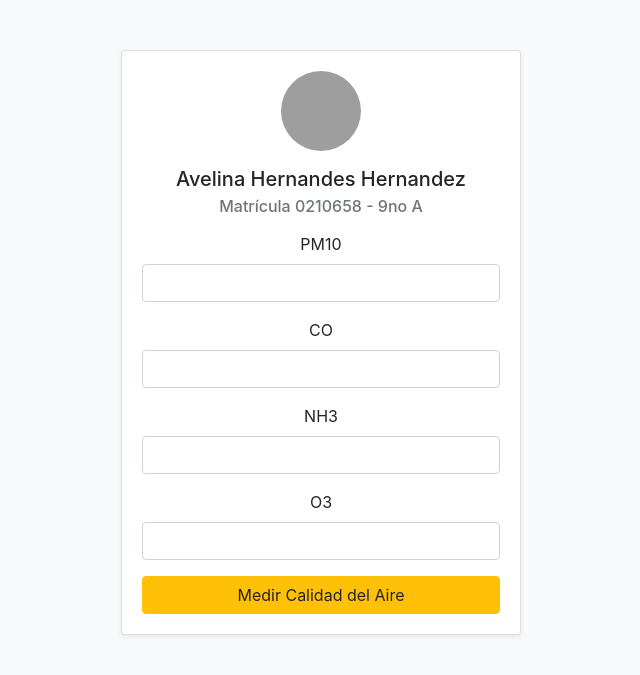
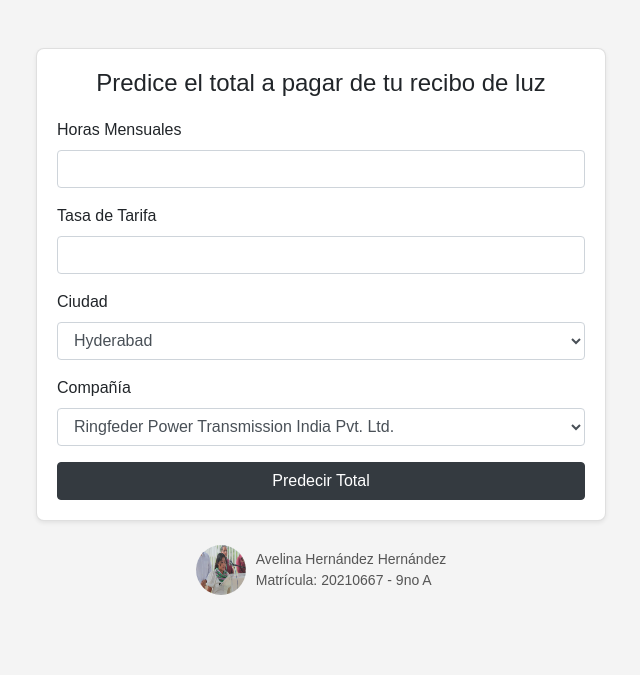
Before and after one commit to AvelinaHdez/mes_2, a Flask app: page / in a window 1280 px wide. Shown: the top 675 px of the page, without its empty margins (319-959 px from the left). Run offline with Flask 3, Linux system fonts and the light colour scheme; parts of the project's set-up code (start-up, migrations or seed data) failed here and were passed over; some libraries are stand-ins or nearby versions; grey boxes are pictures that could not be loaded.

Commit message:
nuevos archivos

```diff
--- a/app.py
+++ b/app.py
@@ -1,51 +1,34 @@
-from flask import Flask, request, render_template
+from flask import Flask, render_template, request
+import joblib
 import pandas as pd
-import joblib
 
 app = Flask(__name__)
 
-# Load the model and scaler
-model = joblib.load('model.pkl')
+# Cargar el modelo y el escalador
+model = joblib.load('modelo.pkl')
 scaler = joblib.load('escalador.pkl')
 
 @app.route('/', methods=['GET', 'POST'])
 def index():
+    total = None
     if request.method == 'POST':
-        try:
-            pm10 = float(request.form['pm10'])
-            co = float(request.form['co'])
-            nh3 = float(request.form['nh3'])
-            o3 = float(request.form['o3'])
+        # Obtener los datos del formulario
+        horas = float(request.form['horas'])
+        tasa = float(request.form['tasa'])
+        ciudad = float(request.form['ciudad'])
+        compania = float(request.form['compania'])
 
-            # Create DataFrame
-            data = pd.DataFrame([[pm10, co, nh3, o3]], columns=['pm10', 'co', 'nh3', 'o3'])
+        # Crear el DataFrame
+        data = pd.DataFrame([[horas, tasa, ciudad, compania]], columns=['MonthlyHours', 'TariffRate', 'City', 'Company'])
 
-            # Scale the data
-            data_scaled = scaler.transform(data)
+        # Escalar los datos
+        data_scaled = scaler.transform(data)
 
-            # Predict
-            pm2_5 = model.predict(data_scaled)[0]
+        # Hacer la predicción
+        prediction = model.predict(data_scaled)
+        total = prediction[0]
 
-            # Determine air quality message
-            if pm2_5 <= 12:
-                message = f'El PM2.5 es de {pm2_5:.2f}, el aire es bueno.'
-            elif pm2_5 <= 35.4:
-                message = f'El PM2.5 es de {pm2_5:.2f}, el aire es moderado.'
-            elif pm2_5 <= 55.4:
-                message = f'El PM2.5 es de {pm2_5:.2f}, el aire es dañino para grupos sensibles.'
-            elif pm2_5 <= 150.4:
-                message = f'El PM2.5 es de {pm2_5:.2f}, el aire es dañino.'
-            elif pm2_5 <= 250.4:
-                message = f'El PM2.5 es de {pm2_5:.2f}, el aire es muy dañino.'
-            else:
-                message = f'El PM2.5 es de {pm2_5:.2f}, el aire es peligroso.'
-
-            return render_template('index.html', message=message)
-
-        except ValueError:
-            return render_template('index.html', message='Por favor, ingrese valores válidos.')
-
-    return render_template('index.html')
+    return render_template('index.html', total=total)
 
 if __name__ == '__main__':
     app.run(debug=True)
--- /dev/null
+++ b/static/css/styles.css
@@ -0,0 +1,37 @@
+body {
+    font-family: Arial, sans-serif;
+    background-color: #f4f4f4;
+}
+
+.container {
+    max-width: 600px;
+}
+
+.card {
+    border-radius: 8px;
+}
+
+.card-title {
+    font-size: 24px;
+    margin-bottom: 20px;
+}
+
+.footer {
+    display: flex;
+    align-items: center;
+    justify-content: center;
+    font-size: 14px;
+    color: #555;
+}
+
+.footer img {
+    margin-right: 10px;
+}
+
+.footer div {
+    text-align: left;
+}
+
+.footer p {
+    margin: 0;
+}
--- a/templates/index.html
+++ b/templates/index.html
@@ -1,57 +1,111 @@
 <!DOCTYPE html>
-<html lang="en">
+<html lang="es">
 <head>
     <meta charset="UTF-8">
     <meta name="viewport" content="width=device-width, initial-scale=1.0">
-    <title>Calidad del Aire</title>
-    <link href="https://stackpath.bootstrapcdn.com/bootstrap/4.5.2/css/bootstrap.min.css" rel="stylesheet">
-    <style>
-        .profile-img {
-            width: 80px;
-            height: 80px;
-            border-radius: 50%;
-        }
-        .card {
-            width: 400px;
-            margin: auto;
-            margin-top: 50px;
-        }
-    </style>
+    <title>Calculadora de Recibo de Luz</title>
+    <link rel="stylesheet" href="https://stackpath.bootstrapcdn.com/bootstrap/4.5.2/css/bootstrap.min.css">
+    <link rel="stylesheet" href="{{ url_for('static', filename='css/styles.css') }}">
 </head>
-<body class="bg-light">
+<body>
+    <div class="container mt-5">
         <div class="card shadow-sm">
-        <div class="card-body text-center">
-            <img src="https://res.cloudinary.com/dltytaqui/image/upload/v1717688417/udrnhykjtfuxmd4sqr1x.jpg" alt="Profile" class="profile-img mb-3">
-            <h5 class="card-title">Avelina Hernandes Hernandez</h5>
-            <h6 class="card-subtitle mb-3 text-muted">Matrícula 0210658 - 9no A</h6>
-            <form method="post">
+            <div class="card-body">
+                <h1 class="card-title text-center">Predice el total a pagar de tu recibo de luz</h1>
+                <form id="prediction-form" method="post">
                     <div class="form-group">
-                    <label for="pm10">PM10</label>
-                    <input type="text" id="pm10" name="pm10" class="form-control" required>
+                        <label for="horas">Horas Mensuales</label>
+                        <input type="number" step="0.01" id="horas" name="horas" class="form-control" required>
                     </div>
                     <div class="form-group">
-                    <label for="co">CO</label>
-                    <input type="text" id="co" name="co" class="form-control" required>
+                        <label for="tasa">Tasa de Tarifa</label>
+                        <input type="number" step="0.01" id="tasa" name="tasa" class="form-control" required>
                     </div>
                     <div class="form-group">
-                    <label for="nh3">NH3</label>
-                    <input type="text" id="nh3" name="nh3" class="form-control" required>
+                        <label for="ciudad">Ciudad</label>
+                        <select id="ciudad" name="ciudad" class="form-control">
+                            <option value="5.0">Hyderabad</option>
+                            <option value="9.0">Navi Mumbai</option>
+                            <option value="13.0">Ratnagiri</option>
+                            <option value="3.0">Faridabad</option>
+                            <option value="4.0">Gurgaon</option>
+                            <option value="0.0">Ahmedabad</option>
+                            <option value="10.0">New Delhi</option>
+                            <option value="7.0">Mumbai</option>
+                            <option value="1.0">Chennai</option>
+                            <option value="2.0">Dahej</option>
+                            <option value="8.0">Nagpur</option>
+                            <option value="11.0">Noida</option>
+                            <option value="12.0">Pune</option>
+                            <option value="14.0">Shimla</option>
+                            <option value="6.0">Kolkata</option>
+                            <option value="15.0">Vadodara</option>
+                        </select>
                     </div>
                     <div class="form-group">
-                    <label for="o3">O3</label>
-                    <input type="text" id="o3" name="o3" class="form-control" required>
+                        <label for="compania">Compañía</label>
+                        <select id="compania" name="compania" class="form-control">
+                            <option value="23">Ringfeder Power Transmission India Pvt. Ltd.</option>
+                            <option value="6">JSW Energy Ltd.</option>
+                            <option value="4">Guj Ind Power</option>
+                            <option value="24">SJVN Ltd.</option>
+                            <option value="12">Maha Transco – Maharashtra State Electricity Transmission Co, Ltd.</option>
+                            <option value="15">NTPC Pvt. Ltd.</option>
+                            <option value="17">Optibelt Power Transmission India Private Limited</option>
+                            <option value="10">Kalpataru Power</option>
+                            <option value="3">GE T&D India Limited</option>
+                            <option value="9">KEC International</option>
+                            <option value="22">Reliance Power</option>
+                            <option value="18">Orient Green</option>
+                            <option value="28">Torrent Power Ltd.</option>
+                            <option value="11">L&T Transmission & Distribution</option>
+                            <option value="31">Unitech Power Transmission Ltd.</option>
+                            <option value="19">Power Grid Corp</option>
+                            <option value="7">Jaiprakash Power</option>
+                            <option value="14">NLC India</option>
+                            <option value="26">Sunil Hitech Eng</option>
+                            <option value="25">Sterlite Power Transmission Ltd</option>
+                            <option value="0">Adani Power Ltd.</option>
+                            <option value="20">Ratnagiri Gas and Power Pvt. Ltd. (RGPPL)</option>
+                            <option value="13">NHPC</option>
+                            <option value="16">Neueon Towers / Sujana Towers Ltd.</option>
+                            <option value="1">Bonfiglioli Transmission Pvt. Ltd.</option>
+                            <option value="8">Jyoti Structure</option>
+                            <option value="30">TransRail Lighting</option>
+                            <option value="5">Indowind Energy</option>
+                            <option value="2">CESC</option>
+                            <option value="27">Tata Power Company Ltd.</option>
+                            <option value="21">Reliance Energy</option>
+                            <option value="29">Toshiba Transmission & Distribution Systems (India) Pvt. Ltd.</option>
+                        </select>
                     </div>
-                <button type="submit" class="btn btn-warning btn-block">Medir Calidad del Aire</button>
+                    <button type="submit" class="btn btn-dark btn-block">Predecir Total</button>
                 </form>
-            {% if message %}
-            <div class="alert alert-info mt-3">
-                {{ message }}
-            </div>
-            {% endif %}
             </div>
         </div>
-    <script src="https://code.jquery.com/jquery-3.5.1.slim.min.js"></script>
-    <script src="https://cdn.jsdelivr.net/npm/@popperjs/core@2.5.3/dist/umd/popper.min.js"></script>
+        <div class="footer mt-4 text-center">
+            <img src="{{ url_for('static', filename='img/profile.jpg') }}" alt="Imagen de Perfil" class="rounded-circle" width="50" height="50">
+            <div>
+                <p class="mb-0">Avelina Hernández Hernández</p>
+                <p class="mb-0">Matrícula: 20210667 - 9no A</p>
+            </div>
+        </div>
+    </div>
+    <script src="https://code.jquery.com/jquery-3.5.1.min.js"></script>
+    <script src="https://cdn.jsdelivr.net/npm/@popperjs/core@2.9.2/dist/umd/popper.min.js"></script>
     <script src="https://stackpath.bootstrapcdn.com/bootstrap/4.5.2/js/bootstrap.min.js"></script>
+    <script src="https://cdn.jsdelivr.net/npm/sweetalert2@11"></script>
+    <script>
+        document.addEventListener('DOMContentLoaded', function() {
+            {% if total is not none %}
+                Swal.fire({
+                    title: 'Total a pagar',
+                    text: 'Total a pagar: ${{ total }}',
+                    icon: 'info',
+                    confirmButtonText: 'OK'
+                });
+            {% endif %}
+        });
+    </script>
 </body>
 </html>
```
Also changed, not shown: static/img/profile.jpg (added), 3 other files. Lines whose indentation alone changed are shown as unchanged.
